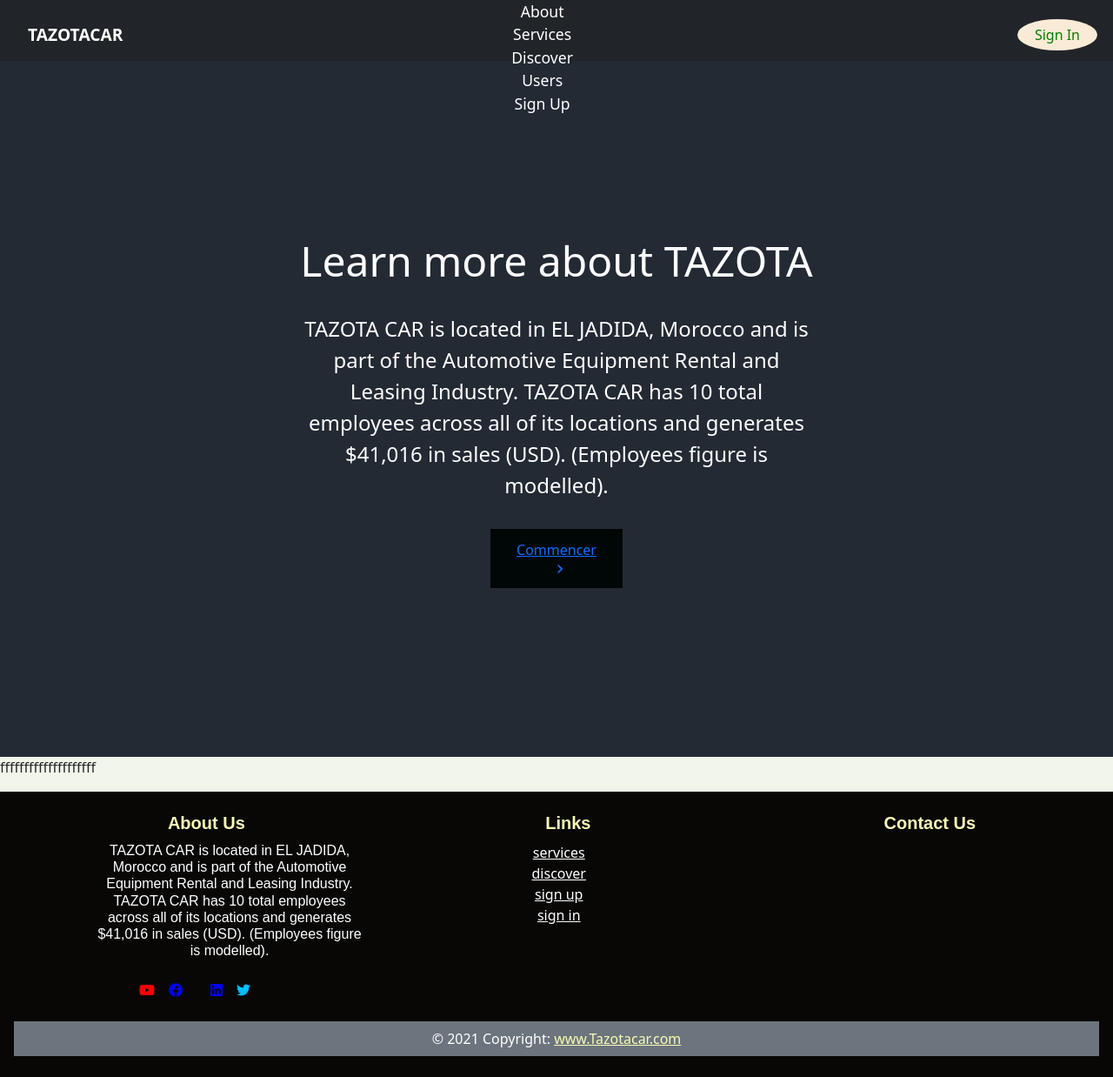
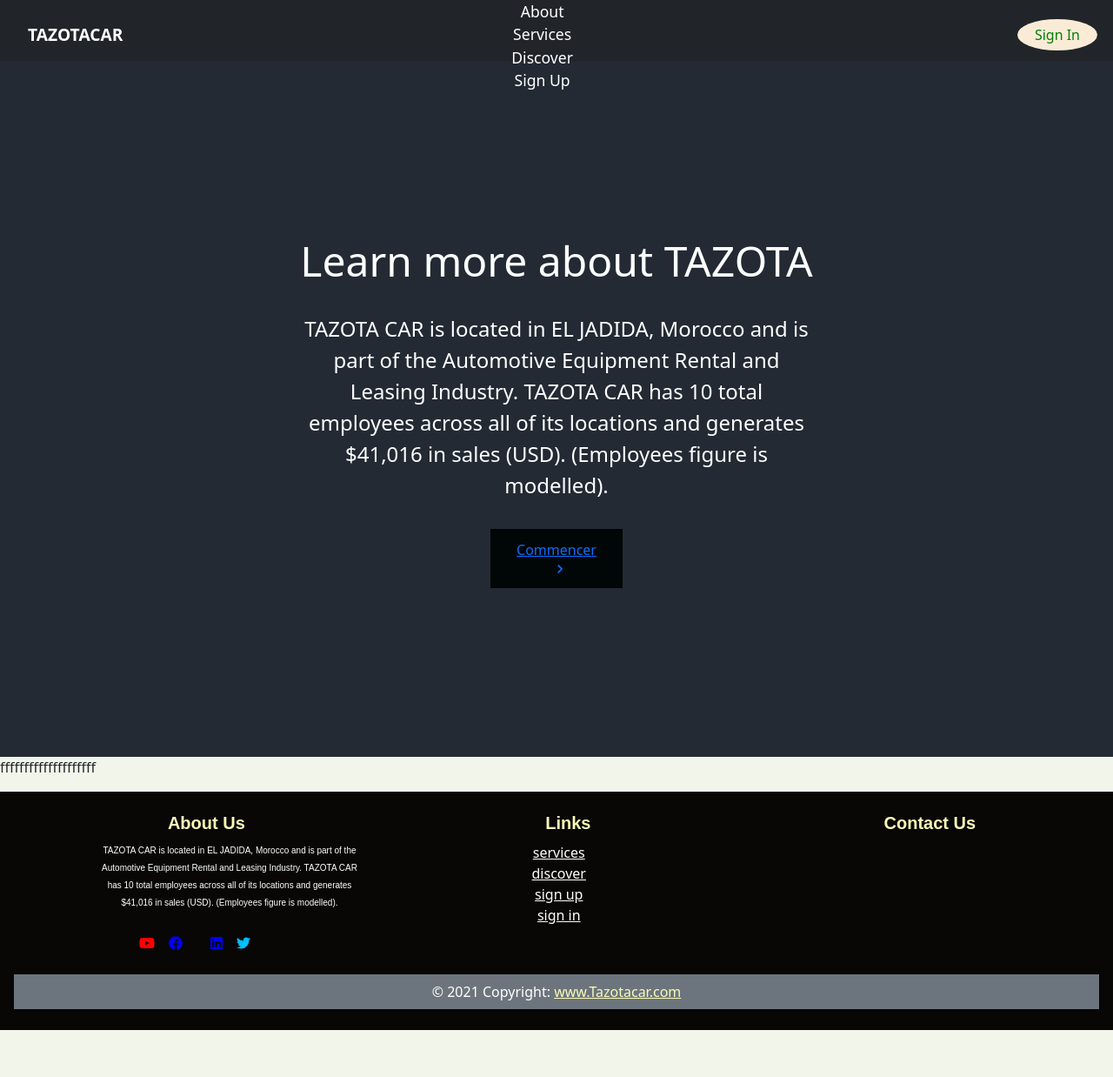
Before and after one commit to ibkhalili/RentalCar, a React (Create React App) app: page / in a window 1280 px wide. Shown: the whole page at 87% size. After the commit the page ends 1184 px from the top, so only its background shows below. Built offline with nearby package versions, Linux system fonts and the light colour scheme.

Commit message:
:hammer: more fixation :)

```diff
--- a/src/components/Footer/footer.css
+++ b/src/components/Footer/footer.css
@@ -12,7 +12,7 @@
     margin-bottom: 10px;
   }
 
-  .footer h9 {
+  .footer h6 {
     display: block;
     font-weight: normal;
     font-size: 10px;
--- a/src/components/Navbar/index.js
+++ b/src/components/Navbar/index.js
@@ -39,9 +39,11 @@ const Navbar = ({ toggle }) => {
             <NavItems>
               <NavLinks to="discover">Discover</NavLinks>
             </NavItems>
-            <NavItems>
-              <NavLinks to="users">Users</NavLinks>
-            </NavItems>
+            {isLoggedIn && (
+              <NavItems>
+                <NavLinks to="users">Users</NavLinks>
+              </NavItems>
+            )}
             {!isLoggedIn && (
               <NavItems>
                 <NavLinks to="signup">Sign Up</NavLinks>
@@ -49,7 +51,7 @@ const Navbar = ({ toggle }) => {
             )}
           </NavMenu>
           <NavBtn>
-            <NavBtnLink to={isLoggedIn ? '/logout' : '/signin'}>
+            <NavBtnLink to={isLoggedIn ? 'logout' : 'signin'}>
               {isLoggedIn ? 'Logout' : 'Sign In'}
             </NavBtnLink>
           </NavBtn>
```
